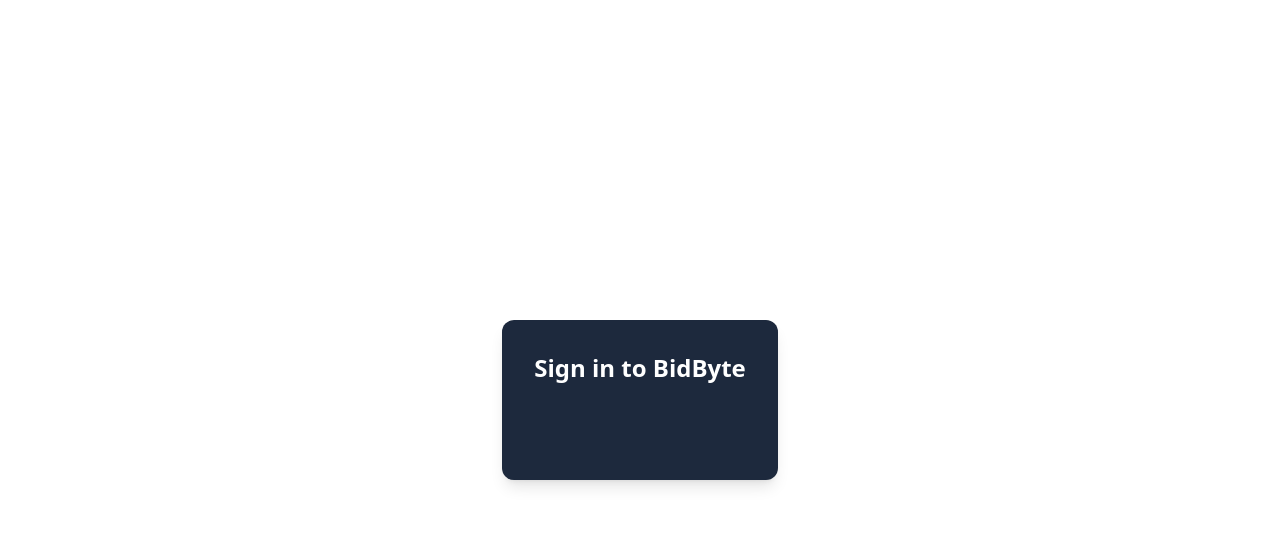
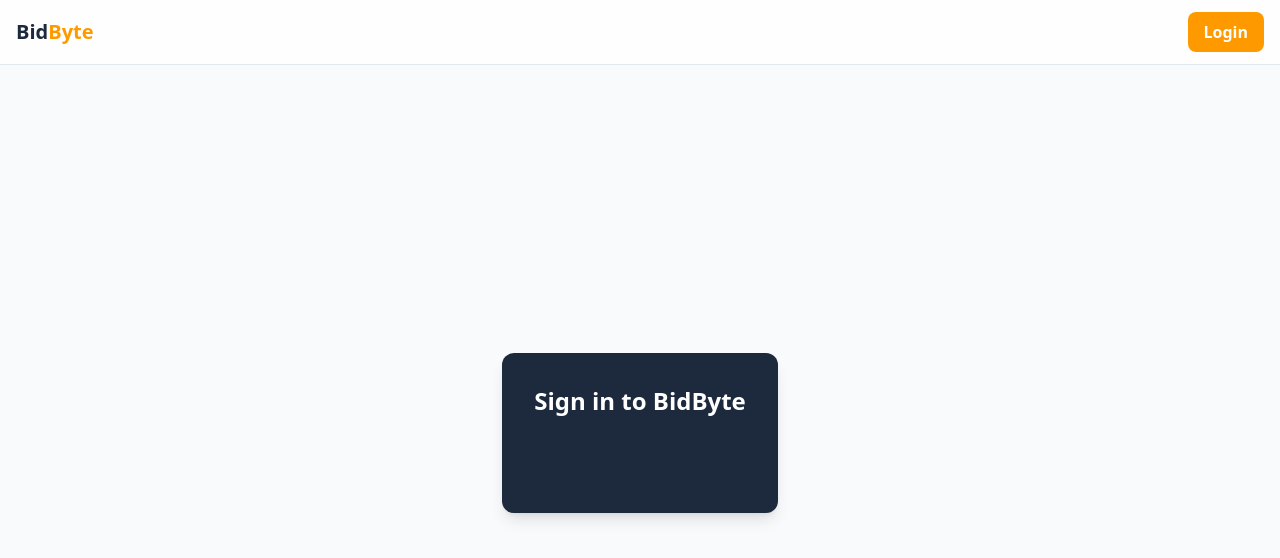
Before and after one commit to dveloper-akash/bidbyte, a React (Vite) app in the folder frontend/: page /login in a window 1280 px wide. Shown: the top 558 px of the page. Built offline with nearby package versions, Linux system fonts and the light colour scheme; no server answers.

Commit message:
fix: finalized app layout and height handling

```diff
--- a/frontend/src/App.jsx
+++ /dev/null
@@ -1,21 +0,0 @@
-import React from 'react'
-import Login from './pages/Login'
-import { Route, Routes } from 'react-router-dom'
-import ProtectedRoute from './auth/ProtectedRoute'
-import Home from './pages/Home'
-
-const App = () => {
-  return (
-    <Routes>
-      <Route path='/login' element={<Login/>} />
-      <Route path='/' element={
-        <ProtectedRoute>
-          <Home/>
-        </ProtectedRoute>
-        }
-      />
-    </Routes>
-  )
-}
-
-export default App
--- /dev/null
+++ b/frontend/src/app/App.jsx
@@ -0,0 +1,9 @@
+import AppRoutes from "./AppRoutes"
+
+const App = () => {
+  return (
+    <AppRoutes/>
+  )
+}
+
+export default App
--- /dev/null
+++ b/frontend/src/app/AppRoutes.jsx
@@ -0,0 +1,24 @@
+import { Route, Routes } from "react-router-dom"
+import ProtectedRoute from "../auth/ProtectedRoute"
+import Home from "../pages/Home"
+import Login from "../pages/Login"
+import MainLayout from "../components/layout/MainLayout"
+
+
+const AppRoutes = () => {
+  return (
+    <Routes>
+      <Route element={<MainLayout/>}>
+        <Route path='/login' element={<Login/>} />
+        <Route path='/' element={
+          <ProtectedRoute>
+            <Home/>
+          </ProtectedRoute>
+          }
+        />
+      </Route>
+    </Routes>
+  )
+}
+
+export default AppRoutes
--- /dev/null
+++ b/frontend/src/components/layout/MainLayout.jsx
@@ -0,0 +1,18 @@
+import { Outlet } from "react-router-dom"
+import Navbar from "./Navbar"
+import PageContainer from "./PageContainer"
+
+const MainLayout = () => {
+  return (
+    <div className="h-full flex flex-col bg-slate-50">
+        <Navbar/>
+        <main className="flex-1">
+            {/* <PageContainer > */}
+                <Outlet/>
+            {/* </PageContainer> */}
+        </main>
+    </div>
+  )
+}
+
+export default MainLayout
--- /dev/null
+++ b/frontend/src/components/layout/Navbar.jsx
@@ -0,0 +1,44 @@
+import { Link } from "react-router-dom";
+import { useAuth } from "../../auth/useAuth"
+
+const Navbar=()=>{
+    const {user, logout}=useAuth();
+    return(
+        <nav className="sticky top-0 z-50 bg-white/80 backdrop-blur border-b border-slate-200">
+            <div className="max-w-7xl mx-auto px-4">
+                <div className="flex h-16 items-center justify-between">
+                    <Link to="/" className="text-xl font-bold text-slate-800">
+                        Bid<span className="text-amber-500">Byte</span>
+                    </Link>
+                    <div className="hidden md:flex items-center gap-6">
+                        { user ? (
+                            <>
+                                <Link className="text-slate-600 hover:text-slate-900" to="/create-auction">Create Auction</Link>
+                                <Link className="text-slate-600 hover:text-slate-900" to="/my-auctions">My Auctions</Link>
+                                <button onClick={logout} className="px-4 py-2 rounded-lg bg-amber-500 font-bold text-white hover:bg-amber-600 transition">
+                                    Logout
+                                </button>
+                            </>
+                        ) : (
+                            <Link to="/login" className="px-4 py-2 rounded-lg bg-amber-500 font-bold text-white hover:bg-amber-600 transition" >
+                                Login
+                            </Link>
+                        )}
+                    </div>
+                    <div className="md:hidden">
+                        { user ? (
+                            <button onClick={logout} classname="text-sm font-medium text-amber-600">
+                                Logout
+                            </button>
+                        ):(
+                            <Link to="/login" className="text-sm font-medium text-amber-600">
+                                Login
+                            </Link>
+                        )}
+                    </div>
+                </div>
+            </div>
+        </nav>
+    )
+}
+export default Navbar;
--- /dev/null
+++ b/frontend/src/components/layout/PageContainer.jsx
@@ -0,0 +1,8 @@
+const PageContainer = ({ children, className = ""})=>{
+    return(
+        <div className={`h-full w-full ${className}`}>
+            {children}
+        </div>
+    )
+}
+export default PageContainer;
--- a/frontend/src/index.css
+++ b/frontend/src/index.css
@@ -6,5 +6,5 @@
 }
 
 #root {
-  min-height: 100vh;
+  height: 100%;
 }
--- a/frontend/src/main.jsx
+++ b/frontend/src/main.jsx
@@ -1,9 +1,9 @@
 import { StrictMode } from 'react'
 import { createRoot } from 'react-dom/client'
-import App from './App.jsx'
 import { AuthProvider } from './auth/AuthProvider.jsx'
 import { BrowserRouter } from 'react-router-dom'
 import { GoogleOAuthProvider } from '@react-oauth/google'
+import App from './app/App.jsx'
 
 createRoot(document.getElementById('root')).render(
   <StrictMode>
--- a/frontend/src/pages/Login.jsx
+++ b/frontend/src/pages/Login.jsx
@@ -22,7 +22,7 @@
     }
   }
   return(
-    <div className="min-h-screen flex items-center justify-center">
+    <div className="h-full  flex items-center justify-center">
       <div className="bg-slate-800 p-8 rounded-xl shadow-lg text-center flex flex-col gap-6 items-center justify-center">
         <h1 className="text-2xl font-bold text-white">Sign in to BidByte</h1>
         <GoogleLogin
```
